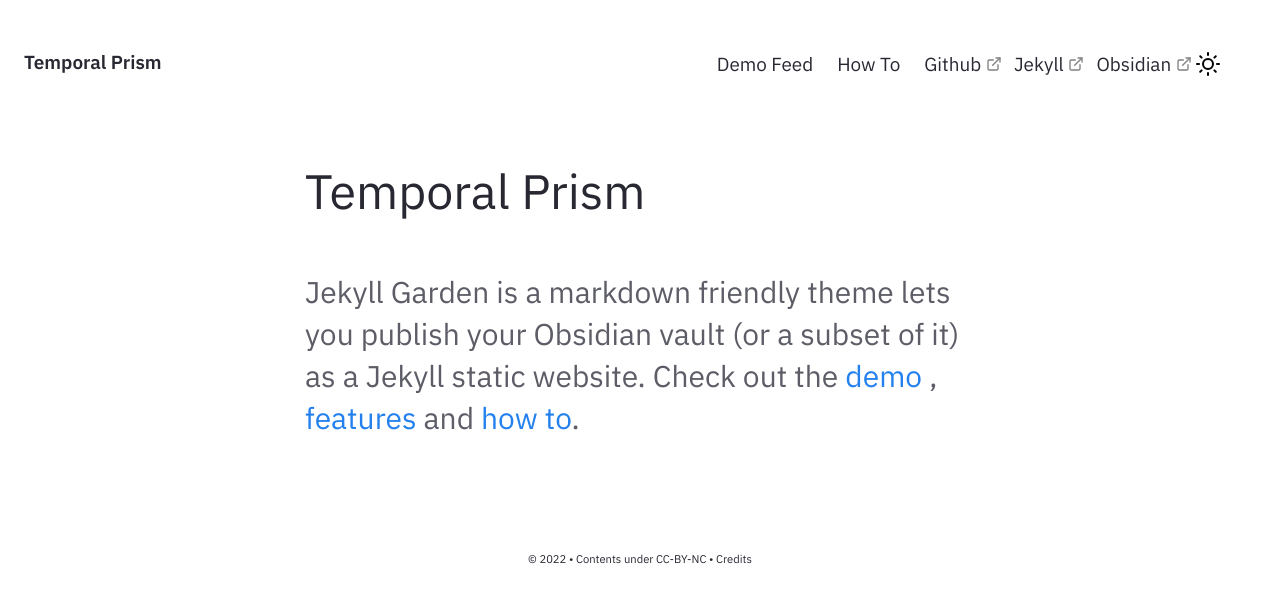
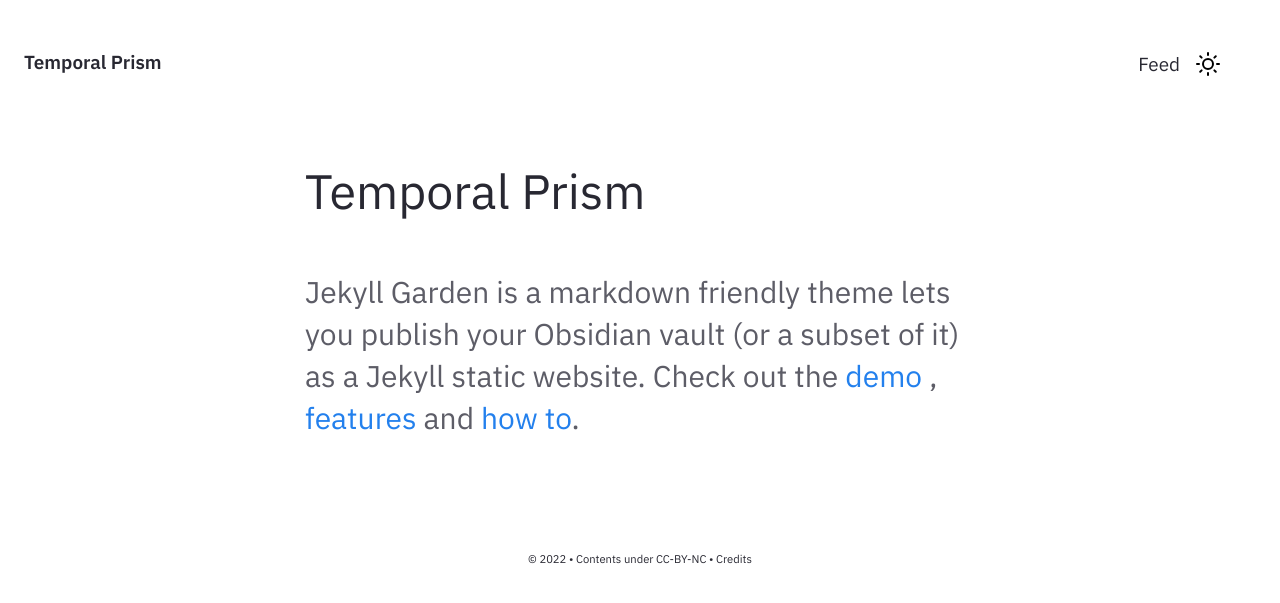
Before and after one commit to temporal-prism/temporal-prism.github.io, a Jekyll site: the page built from pages/index.md, in a window 1280 px wide. Shown: the top 603 px of the page. Built offline with Jekyll 4.4.1, drawn with Linux system fonts in a browser that asks for light colours.

Commit message:
Update nav

```diff
--- a/_includes/Nav.html
+++ b/_includes/Nav.html
@@ -53,19 +53,7 @@
     <div id="navbarBasicExample" class="navbar-menu">
       <div class="navbar-start">
         <a href="{{'/notes' | relative_url}}" class="navbar-item">
-          Demo Feed
-        </a>
-        <a href="../post/how-to" class="navbar-item">
-          How To
-        </a>
-        <a href="https://github.com/Jekyll-Garden/jekyll-garden.github.io" target="_blank" class="navbar-item">
-          Github
-        </a>
-        <a href="https://jekyllrb.com/" target="_blank" class="navbar-item">
-          Jekyll
-        </a>
-        <a href="https://obsidian.md/"  target="_blank" class="navbar-item">
-          Obsidian
+          Feed
         </a>
       </div>
       <div class="navbar-end is-hidden-mobile" onclick="modeSwitcher()" >
```
